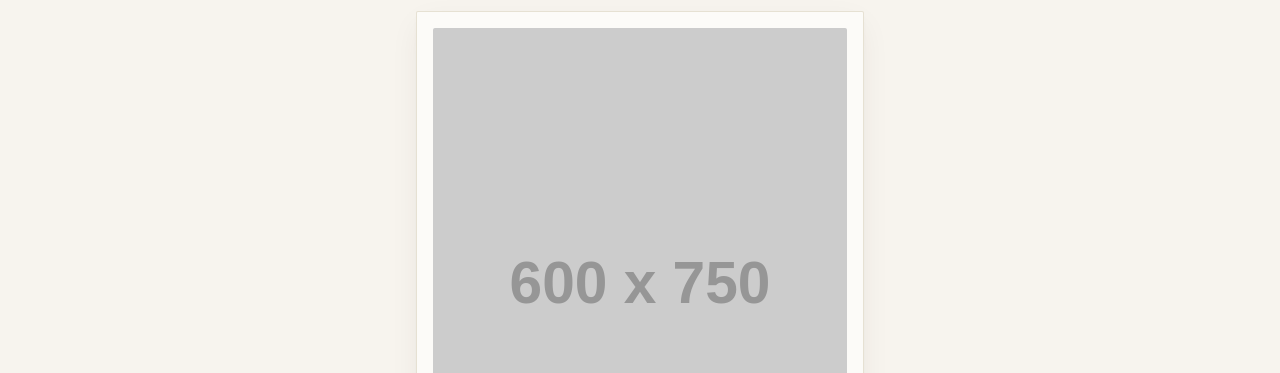
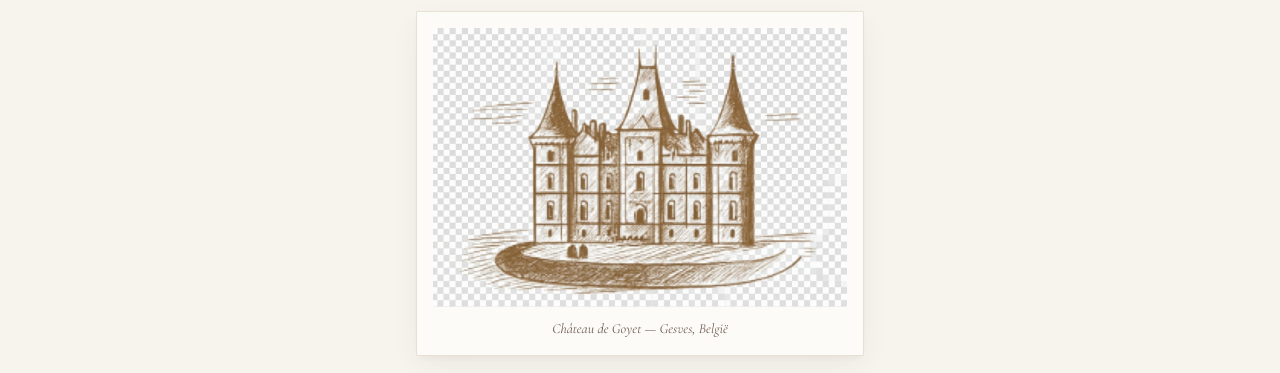
Before and after one commit to JornvdSteen1989/bruiloft, a plain HTML site: page index.html in a window 1280 px wide. Shown: the part 270-643 px from the top of the page. Drawn offline with nearby package versions, Linux system fonts and the light colour scheme; placeholder pictures from the web are drawn by us; a web font is replaced by a local one.

Commit message:
Change image source from kasteel.jpg to kasteel.jpeg

```diff
--- a/index.html
+++ b/index.html
@@ -109,7 +109,7 @@
             <!-- CHÂTEAU ILLUSTRATION IMAGE -->
             <div class="my-6 flex justify-center">
                 <div class="p-3 sm:p-4 bg-white/60 border border-sepia-border/60 rounded-sm max-w-xs sm:max-w-sm md:max-w-md card-shadow">
-                    <img src="kasteel.jpg"
+                    <img src="kasteel.jpeg"
                          alt="Château de Goyet Illustratie"
                          class="w-full h-auto rounded-sm object-cover"
                          onerror="this.onerror=null; this.src='https://placehold.co/600x750/F7F4EE/3E2B22?text=Chateau+de+Goyet';">
```
